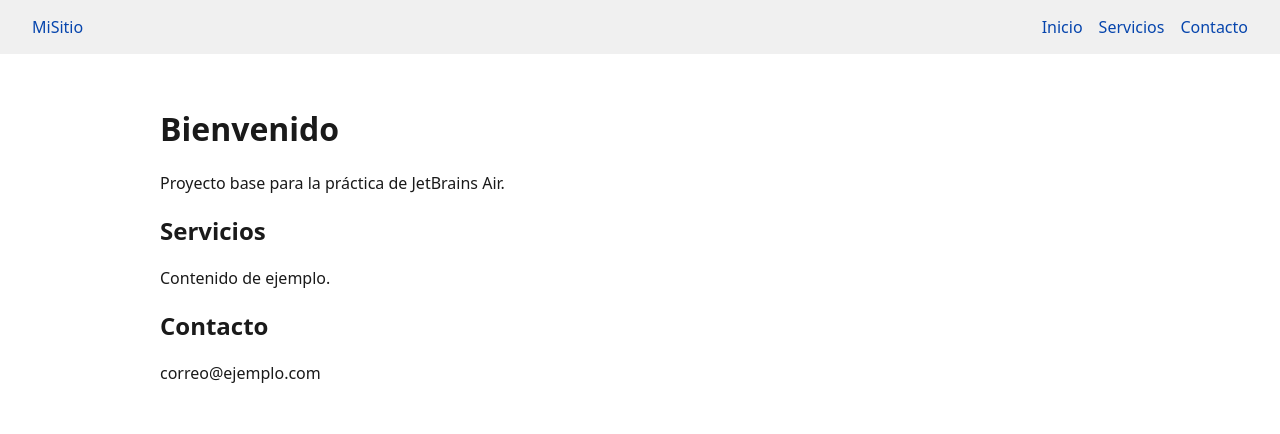
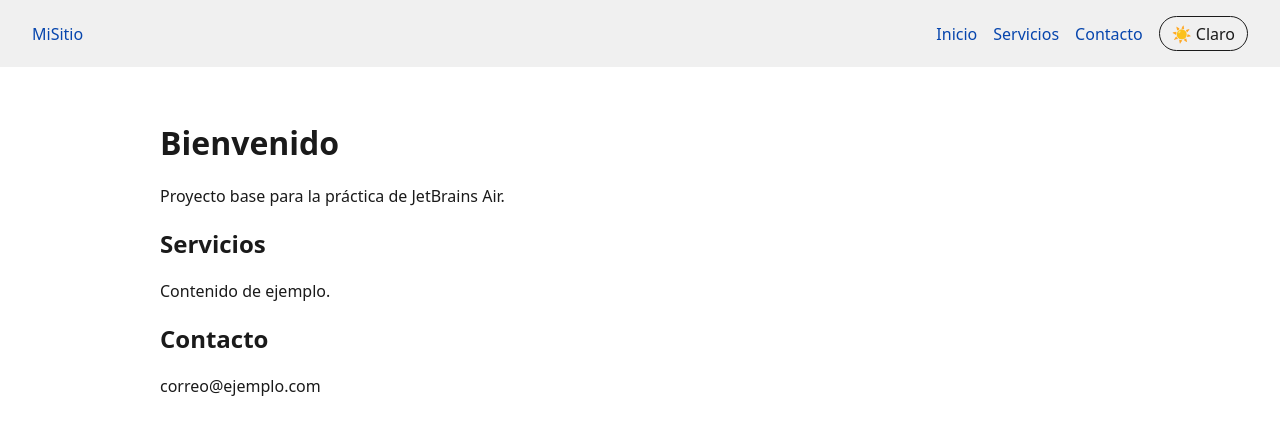
Before and after one commit to santiagoaguirre66415/air-dark-mode, a website built with Vite: page index.html in a window 1280 px wide. Built offline with nearby package versions, Linux system fonts and the light colour scheme.

Commit message:
feat: toggle de tema claro/oscuro con persistencia en localStorage y aria-pressed

```diff
--- /dev/null
+++ b/src/ThemeToggle.js
@@ -0,0 +1,26 @@
+import { getInitialTheme, applyTheme } from "./theme.js";
+
+export function createThemeToggle() {
+  const button = document.createElement("button");
+  button.type = "button";
+  button.className = "theme-toggle";
+
+  const render = (theme) => {
+    const isDark = theme === "dark";
+    button.setAttribute("aria-pressed", String(isDark));
+    button.setAttribute("aria-label", "Modo oscuro");
+    button.textContent = isDark ? "🌙 Oscuro" : "☀️ Claro";
+  };
+
+  let theme = getInitialTheme();
+  applyTheme(theme);
+  render(theme);
+
+  button.addEventListener("click", () => {
+    theme = theme === "dark" ? "light" : "dark";
+    applyTheme(theme);
+    render(theme);
+  });
+
+  return button;
+}
--- a/src/main.js
+++ b/src/main.js
@@ -1 +1,3 @@
-console.log("App lista");
+import { createThemeToggle } from "./ThemeToggle.js";
+
+document.getElementById("main-nav").append(createThemeToggle());
--- a/src/styles.css
+++ b/src/styles.css
@@ -1,16 +1,44 @@
+:root {
+  color-scheme: light;
+  --bg: #ffffff;
+  --text: #1a1a1a;
+  --surface: #f0f0f0;
+  --link: #0645ad;
+  --focus: #ff9800;
+}
+:root[data-theme="dark"] {
+  color-scheme: dark;
+  --bg: #121212;
+  --text: #eaeaea;
+  --surface: #1e1e1e;
+  --link: #8ab4f8;
+}
 body {
   margin: 0;
   font-family: system-ui, sans-serif;
-  background: #ffffff;
-  color: #1a1a1a;
+  background: var(--bg);
+  color: var(--text);
+  transition: background 0.2s, color 0.2s;
 }
 .navbar {
   display: flex;
   justify-content: space-between;
   align-items: center;
   padding: 1rem 2rem;
-  background: #f0f0f0;
+  background: var(--surface);
 }
 .navbar nav { display: flex; gap: 1rem; align-items: center; }
-.navbar a { color: #0645ad; text-decoration: none; }
+.navbar a { color: var(--link); text-decoration: none; }
 main { padding: 2rem; max-width: 60rem; margin: auto; }
+
+.theme-toggle {
+  font: inherit;
+  cursor: pointer;
+  padding: 0.35rem 0.75rem;
+  border: 1px solid var(--text);
+  border-radius: 999px;
+  background: transparent;
+  color: var(--text);
+}
+.theme-toggle:focus-visible { outline: 3px solid var(--focus); outline-offset: 2px; }
+@media (prefers-reduced-motion: reduce) { body { transition: none; } }
--- /dev/null
+++ b/src/theme.js
@@ -0,0 +1,20 @@
+const STORAGE_KEY = "theme";
+
+export function getInitialTheme() {
+  try {
+    const saved = localStorage.getItem(STORAGE_KEY);
+    if (saved === "light" || saved === "dark") return saved;
+  } catch {
+    /* localStorage no disponible */
+  }
+  return window.matchMedia("(prefers-color-scheme: dark)").matches ? "dark" : "light";
+}
+
+export function applyTheme(theme) {
+  document.documentElement.dataset.theme = theme;
+  try {
+    localStorage.setItem(STORAGE_KEY, theme);
+  } catch {
+    /* ignorar */
+  }
+}
```
